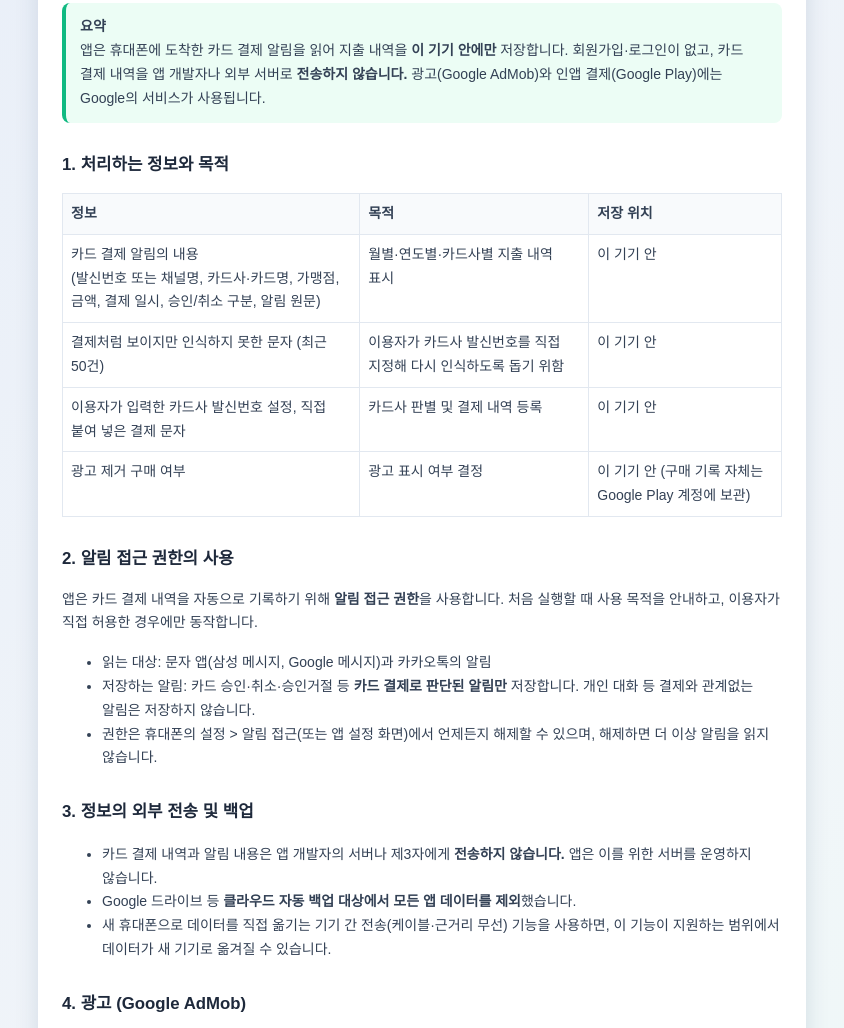
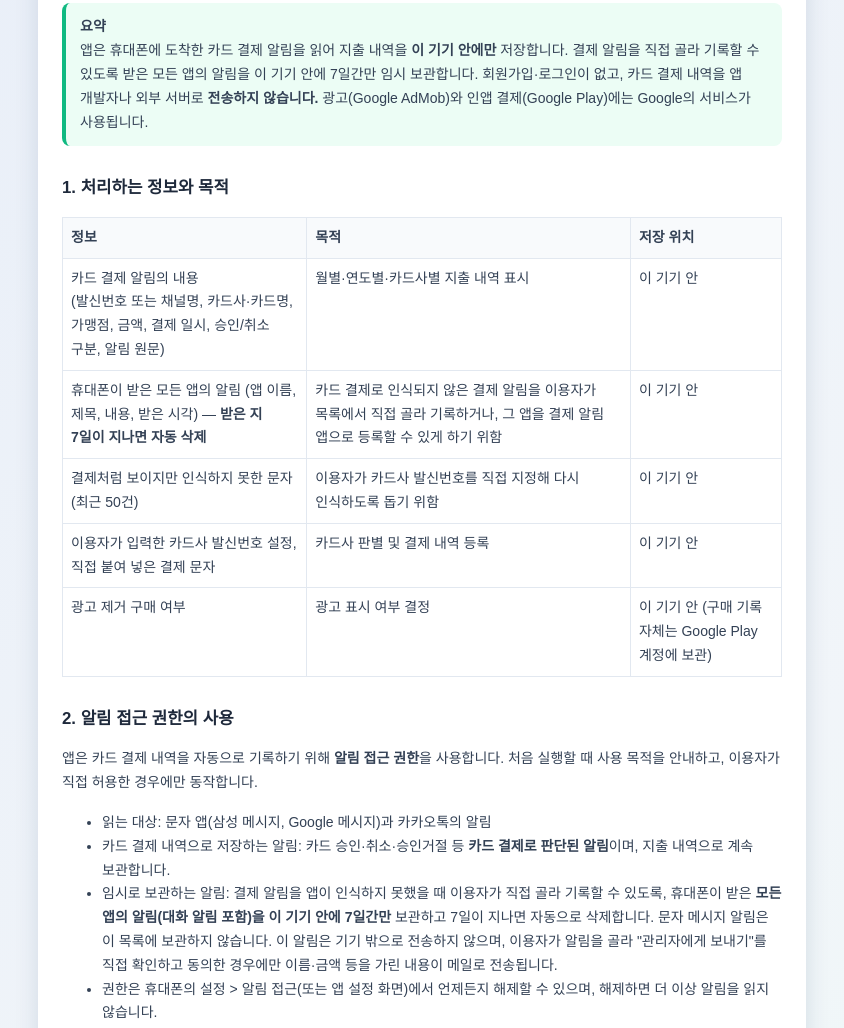
Before and after one commit to wizand02/wiz, a plain HTML site: page sseuk_privacy.html in a window 1280 px wide. Shown: the part 173-1201 px from the top of the page, without its empty margins (218-1062 px from the left). Drawn offline with Linux system fonts and the light colour scheme.

Commit message:
쓰윽 개인정보 처리방침: 모든 앱 알림 7일 임시 보관 추가

```diff
--- a/sseuk_privacy.html
+++ b/sseuk_privacy.html
@@ -51,6 +51,7 @@
 
         <p class="highlight"><strong>요약</strong><br>
             앱은 휴대폰에 도착한 카드 결제 알림을 읽어 지출 내역을 <strong>이 기기 안에만</strong> 저장합니다.
+            결제 알림을 직접 골라 기록할 수 있도록 받은 모든 앱의 알림을 이 기기 안에 7일간만 임시 보관합니다.
             회원가입·로그인이 없고, 카드 결제 내역을 앱 개발자나 외부 서버로 <strong>전송하지 않습니다.</strong>
             광고(Google AdMob)와 인앱 결제(Google Play)에는 Google의 서비스가 사용됩니다.</p>
 
@@ -60,6 +61,11 @@
             <tr>
                 <td>카드 결제 알림의 내용<br>(발신번호 또는 채널명, 카드사·카드명, 가맹점, 금액, 결제 일시, 승인/취소 구분, 알림 원문)</td>
                 <td>월별·연도별·카드사별 지출 내역 표시</td>
+                <td>이 기기 안</td>
+            </tr>
+            <tr>
+                <td>휴대폰이 받은 모든 앱의 알림 (앱 이름, 제목, 내용, 받은 시각) — <strong>받은 지 7일이 지나면 자동 삭제</strong></td>
+                <td>카드 결제로 인식되지 않은 결제 알림을 이용자가 목록에서 직접 골라 기록하거나, 그 앱을 결제 알림 앱으로 등록할 수 있게 하기 위함</td>
                 <td>이 기기 안</td>
             </tr>
             <tr>
@@ -83,7 +89,9 @@
         <p>앱은 카드 결제 내역을 자동으로 기록하기 위해 <strong>알림 접근 권한</strong>을 사용합니다. 처음 실행할 때 사용 목적을 안내하고, 이용자가 직접 허용한 경우에만 동작합니다.</p>
         <ul>
             <li>읽는 대상: 문자 앱(삼성 메시지, Google 메시지)과 카카오톡의 알림</li>
-            <li>저장하는 알림: 카드 승인·취소·승인거절 등 <strong>카드 결제로 판단된 알림만</strong> 저장합니다. 개인 대화 등 결제와 관계없는 알림은 저장하지 않습니다.</li>
+            <li>카드 결제 내역으로 저장하는 알림: 카드 승인·취소·승인거절 등 <strong>카드 결제로 판단된 알림</strong>이며, 지출 내역으로 계속 보관합니다.</li>
+            <li>임시로 보관하는 알림: 결제 알림을 앱이 인식하지 못했을 때 이용자가 직접 골라 기록할 수 있도록, 휴대폰이 받은 <strong>모든 앱의 알림(대화 알림 포함)을 이 기기 안에 7일간만</strong> 보관하고 7일이 지나면 자동으로 삭제합니다.
+                문자 메시지 알림은 이 목록에 보관하지 않습니다. 이 알림은 기기 밖으로 전송하지 않으며, 이용자가 알림을 골라 "관리자에게 보내기"를 직접 확인하고 동의한 경우에만 이름·금액 등을 가린 내용이 메일로 전송됩니다.</li>
             <li>권한은 휴대폰의 설정 &gt; 알림 접근(또는 앱 설정 화면)에서 언제든지 해제할 수 있으며, 해제하면 더 이상 알림을 읽지 않습니다.</li>
         </ul>
 
@@ -114,6 +122,7 @@
         <ul>
             <li>앱 데이터는 이용자가 삭제하기 전까지 이 기기 안에만 보관합니다.</li>
             <li>앱을 삭제하거나 휴대폰의 설정 &gt; 애플리케이션 &gt; 쓰윽 &gt; 저장공간 &gt; 데이터 삭제를 실행하면 모든 앱 데이터가 즉시 삭제됩니다.</li>
+            <li>임시로 보관하는 모든 앱 알림은 받은 지 7일이 지나면 자동으로 삭제됩니다.</li>
             <li>앱 메뉴의 <strong>결제 내역이 아니에요</strong>에서 기록을 개별 삭제하거나, 특정 발신번호를 제외하면서 그 번호의 기록을 함께 삭제할 수 있습니다.</li>
         </ul>
 
@@ -132,7 +141,7 @@
             <li>문의 메일: <a href="mailto:wizand.gina@gmail.com">wizand.gina@gmail.com</a></li>
         </ul>
 
-        <p>공고일자: 2026년 10월 15일<br>시행일자: 2026년 10월 15일</p>
+        <p>공고일자: 2026년 10월 15일<br>시행일자: 2026년 10월 15일<br>최종 개정일자: 2026년 11월 19일 (모든 앱 알림의 7일 임시 보관 추가)</p>
     </div>
 </body>
 </html>
```
